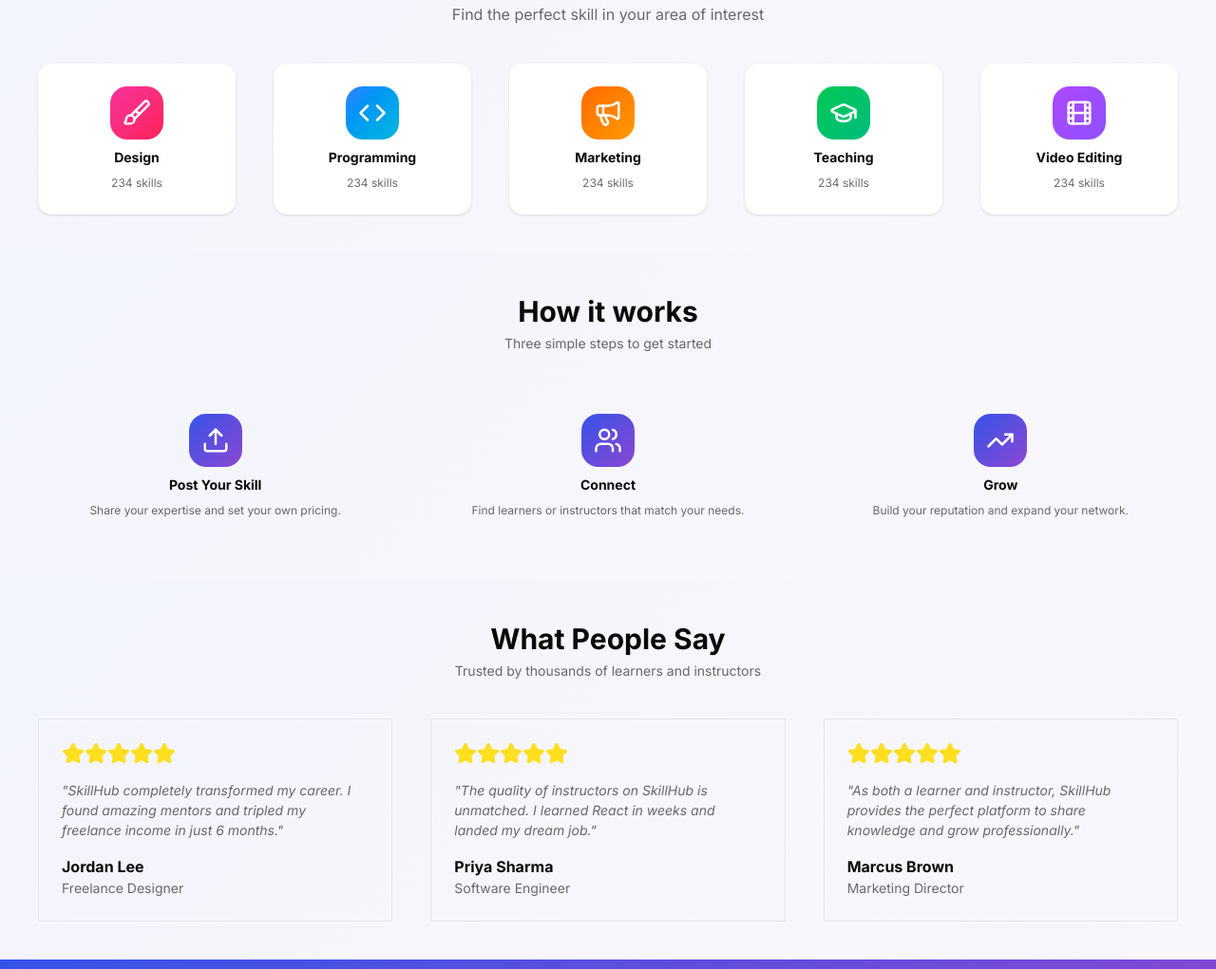
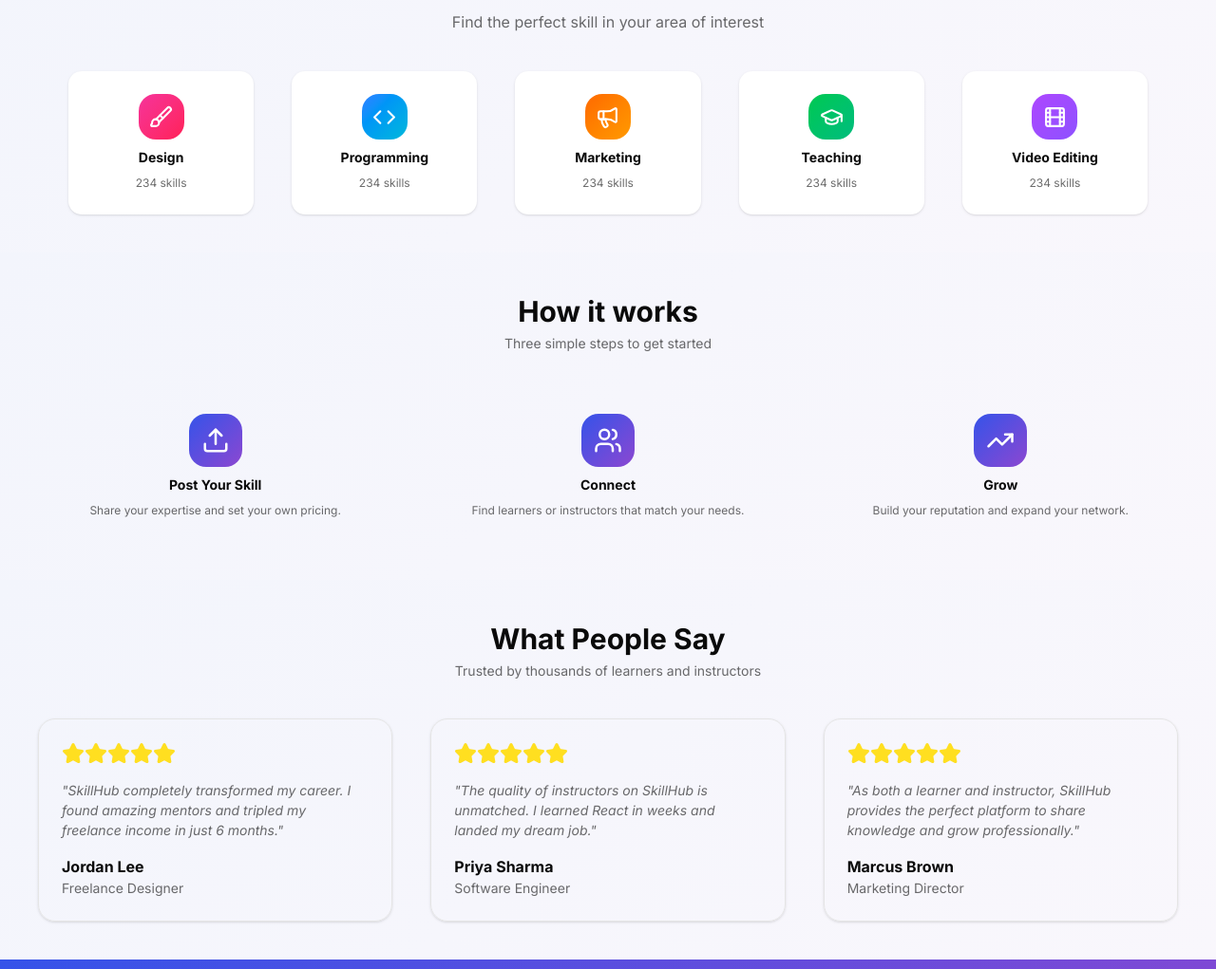
Before and after one commit to ShoaibTaimur/skillhub-client, a React (Vite) app: page / in a window 1280 px wide. Shown: the part 693-1714 px from the top of the page at 95% size. Built offline with nearby package versions, Linux system fonts and the light colour scheme; no server answers.

Commit message:
Fixed some responsive issues

```diff
--- a/src/components/Category.tsx
+++ b/src/components/Category.tsx
@@ -3,45 +3,44 @@
 const Category = () => {
   return (
     <div className="gradient-primary px-10 py-10">
-      <h1 className="inter text-center font-bold text-[20px] md:text-[30px]">Browse by Category</h1>
+      <h1 className="inter text-center font-bold text-[25px] md:text-[30px] mb-2">Browse by Category</h1>
       <p className="text-center inter opacity-60">Find the perfect skill in your area of interest</p>
-      <div className="grid grid-cols-1 sm:grid-cols-3 lg:grid-cols-5 gap-10 mt-10">
+      <div className="grid grid-cols-1 sm:grid-cols-3 lg:grid-cols-5 gap-7 sm:gap-10 mt-10 px-8">
         <div className="p-6 bg-white flex flex-col gap-2 justify-center items-center shadow rounded-xl">
-          <div className="bg-linear-to-br from-pink-500 to-rose-500 h-14 w-14 rounded-2xl flex items-center justify-center">
-            <Brush size={30} color="white" />
+          <div className="bg-linear-to-br from-pink-500 to-rose-500 h-12 w-12 rounded-2xl flex items-center justify-center">
+            <Brush size={25} color="white" />
           </div>
           <h1 className="inter text-[14px] font-bold">Design</h1>
           <p className="inter text-[12px] opacity-60">234 skills</p>
         </div>
         <div className="p-6 bg-white flex flex-col gap-2 justify-center items-center shadow rounded-xl">
-          <div className="bg-linear-to-br from-blue-500 to-cyan-500 h-14 w-14 rounded-2xl flex items-center justify-center">
-            <Code size={30} color="white" />
+          <div className="bg-linear-to-br from-blue-500 to-cyan-500 h-12 w-12 rounded-2xl flex items-center justify-center">
+            <Code size={25} color="white" />
           </div>
           <h1 className="inter text-[14px] font-bold">Programming</h1>
           <p className="inter text-[12px] opacity-60">234 skills</p>
         </div>
         <div className="p-6 bg-white flex flex-col gap-2 justify-center items-center shadow rounded-xl">
-          <div className="bg-linear-to-br from-orange-500 to-amber-500 h-14 w-14 rounded-2xl flex items-center justify-center">
-            <Megaphone size={30} color="white" />
+          <div className="bg-linear-to-br from-orange-500 to-amber-500 h-12 w-12 rounded-2xl flex items-center justify-center">
+            <Megaphone size={25} color="white" />
           </div>
           <h1 className="inter text-[14px] font-bold">Marketing</h1>
           <p className="inter text-[12px] opacity-60">234 skills</p>
         </div>
         <div className="p-6 bg-white flex flex-col gap-2 justify-center items-center shadow rounded-xl">
-          <div className="bg-linear-to-br from-green-500 to-emerald-500 h-14 w-14 rounded-2xl flex items-center justify-center">
-            <GraduationCap size={30} color="white" />
+          <div className="bg-linear-to-br from-green-500 to-emerald-500 h-12 w-12 rounded-2xl flex items-center justify-center">
+            <GraduationCap size={25} color="white" />
           </div>
           <h1 className="inter text-[14px] font-bold">Teaching</h1>
           <p className="inter text-[12px] opacity-60">234 skills</p>
         </div>
         <div className="p-6 bg-white flex flex-col gap-2 justify-center items-center shadow rounded-xl">
-          <div className="bg-linear-to-br from-purple-500 to-violet-500 h-14 w-14 rounded-2xl flex items-center justify-center">
-            <Film size={30} color="white" />
+          <div className="bg-linear-to-br from-purple-500 to-violet-500 h-12 w-12 rounded-2xl flex items-center justify-center">
+            <Film size={25} color="white" />
           </div>
           <h1 className="inter text-[14px] font-bold">Video Editing</h1>
           <p className="inter text-[12px] opacity-60">234 skills</p>
         </div>
-
       </div>
     </div>
   );
--- a/src/components/Comments.tsx
+++ b/src/components/Comments.tsx
@@ -10,7 +10,7 @@
         Trusted by thousands of learners and instructors
       </p>
       <div className="grid grid-cols-1 sm:grid-cols-2 md:grid-cols-3 gap-10">
-        <div className="border border-gray-200 p-6 flex flex-col gap-4">
+        <div className="border border-gray-250 shadow p-6 flex flex-col gap-4 rounded-2xl">
           <div className="flex">
             <Star className="text-yellow-300 fill-yellow-300" />
             <Star className="text-yellow-300 fill-yellow-300" />
@@ -31,7 +31,7 @@
             </p>
           </div>
         </div>
-        <div className="border border-gray-200 p-6 flex flex-col gap-4">
+        <div className="border border-gray-250 shadow p-6 flex flex-col gap-4 rounded-2xl">
           <div className="flex">
             <Star className="text-yellow-300 fill-yellow-300" />
             <Star className="text-yellow-300 fill-yellow-300" />
@@ -51,7 +51,7 @@
             </p>
           </div>
         </div>
-        <div className="border border-gray-200 p-6 flex flex-col gap-4">
+        <div className="border border-gray-250 shadow p-6 flex flex-col gap-4 rounded-2xl">
           <div className="flex">
             <Star className="text-yellow-300 fill-yellow-300" />
             <Star className="text-yellow-300 fill-yellow-300" />
--- a/src/components/Hero.tsx
+++ b/src/components/Hero.tsx
@@ -12,7 +12,7 @@
   const navigate = useNavigate();
   return (
     <div className="flex flex-col items-center py-25 md:py-30 gradient-primary">
-      <h1 className="inter font-extrabold text-[25px] sm:text-[30px] md:text-[50px] lg:text-[72px]">
+      <h1 className="inter font-extrabold text-[30px] text-center sm:text-[40px] md:text-[50px] lg:text-[72px]">
         Learn. Earn. <span className="gradient-text">Grow Your Skills.</span>
       </h1>
       <p className="inter text-gray-500 w-80 sm:w-120 md:w-150 lg:w-200 text-center text-[12px] sm:text-[13px] md:text-[18px] mb-7">
```
